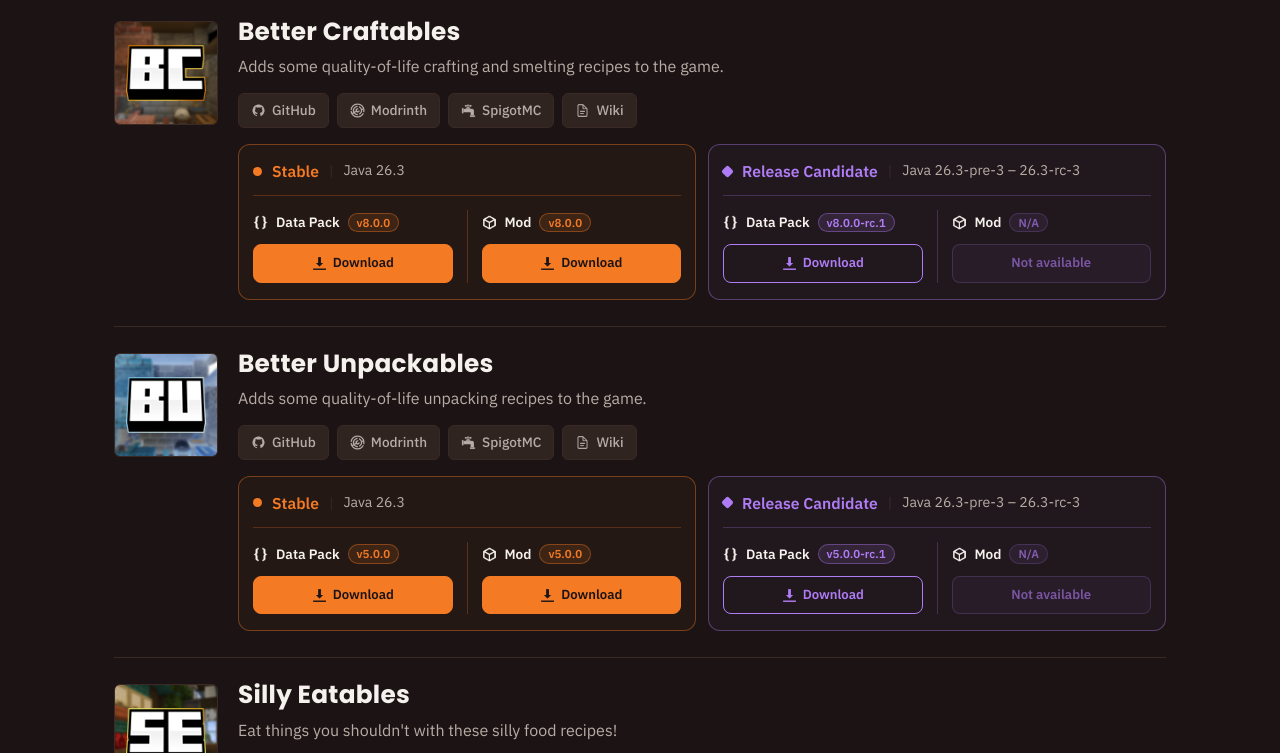
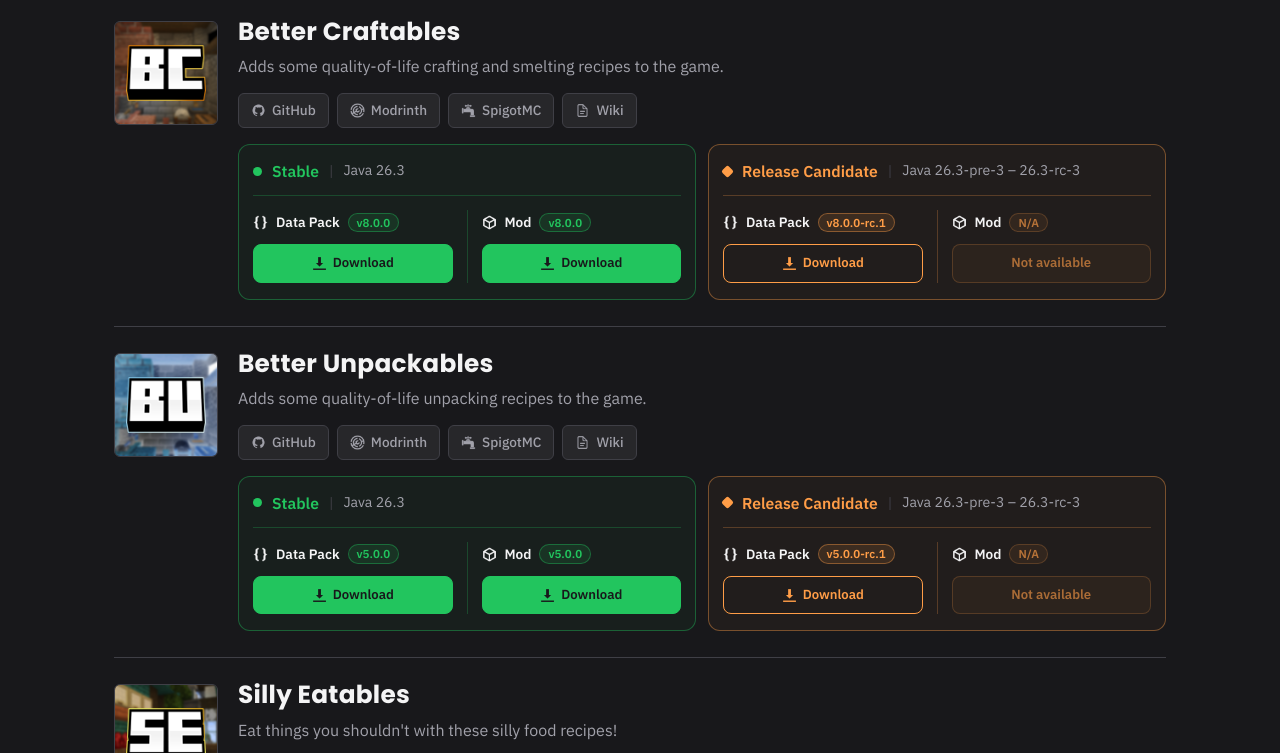
Before and after one commit to Classics-Craftworks/Website, a plain HTML site: page index.html in a window 1280 px wide. Shown: the part 253-1006 px from the top of the page. Drawn offline with Linux system fonts and the light colour scheme.

Commit message:
Complete styling update

```diff
--- a/styles.css
+++ b/styles.css
@@ -8,24 +8,24 @@
      at the top of this file to update channel accent themes and indicator shapes.
    ============================================================ */
 :root {
-  --bg:            #1C1414;  /* page background */
-  --surface:       #302420;  /* thumbnails, chips, panel backgrounds */
-  --surface-hover: #241B18;  /* hover state for surfaces above */
-  --text:          #F5F1ED;  /* primary text */
-  --text-soft:     #B8ADA6;  /* secondary text */
-  --accent:        #F47A24;  /* primary accent — used sparingly (release CTA, status) */
-  --accent-hover:  #F6954B;  /* accent hover */
-  --border:        #3A2924;  /* hairline borders/dividers */
+  --bg:            #18181B;  /* page background */
+  --surface:       #27272A;  /* thumbnails, chips, panel backgrounds */
+  --surface-hover: #3F3F46;  /* hover state for surfaces above */
+  --text:          #F4F4F5;  /* primary text */
+  --text-soft:     #A1A1AA;  /* secondary text */
+  --accent:        #20d2cc;  /* primary accent - used for keyboard selections */
+  --accent-hover:  #0cefe8;  /* accent hover */
+  --border:        #3F3F46;  /* hairline borders/dividers */
 
-  /* Channel Indicators & Colors */
-  --ch-stable:     #F47A24;  /* stable channel indicator */
-  --ch-stable-rgb: 244, 122, 36;
+/* Channel Indicators & Colors */
+  --ch-stable:     #22C55E;  /* stable channel */
+  --ch-stable-rgb: 34, 197, 94;
 
-  --ch-beta:       #B07CF5;  /* beta channel indicator */
-  --ch-beta-rgb:   176, 124, 245;
+  --ch-beta:       #FF9D47;  /* beta channel */
+  --ch-beta-rgb:   255, 157, 71;
 
-  --ch-alpha:      #FF4D4D;  /* alpha channel indicator */
-  --ch-alpha-rgb:  255, 77, 77;
+  --ch-alpha:      #F15272;  /* alpha channel */
+  --ch-alpha-rgb:  241, 82, 114;
 
   --font-display: 'Poppins', 'Century Gothic', 'Futura', sans-serif;
   --font-body: 'IBM Plex Sans', -apple-system, 'Segoe UI', sans-serif;
```
